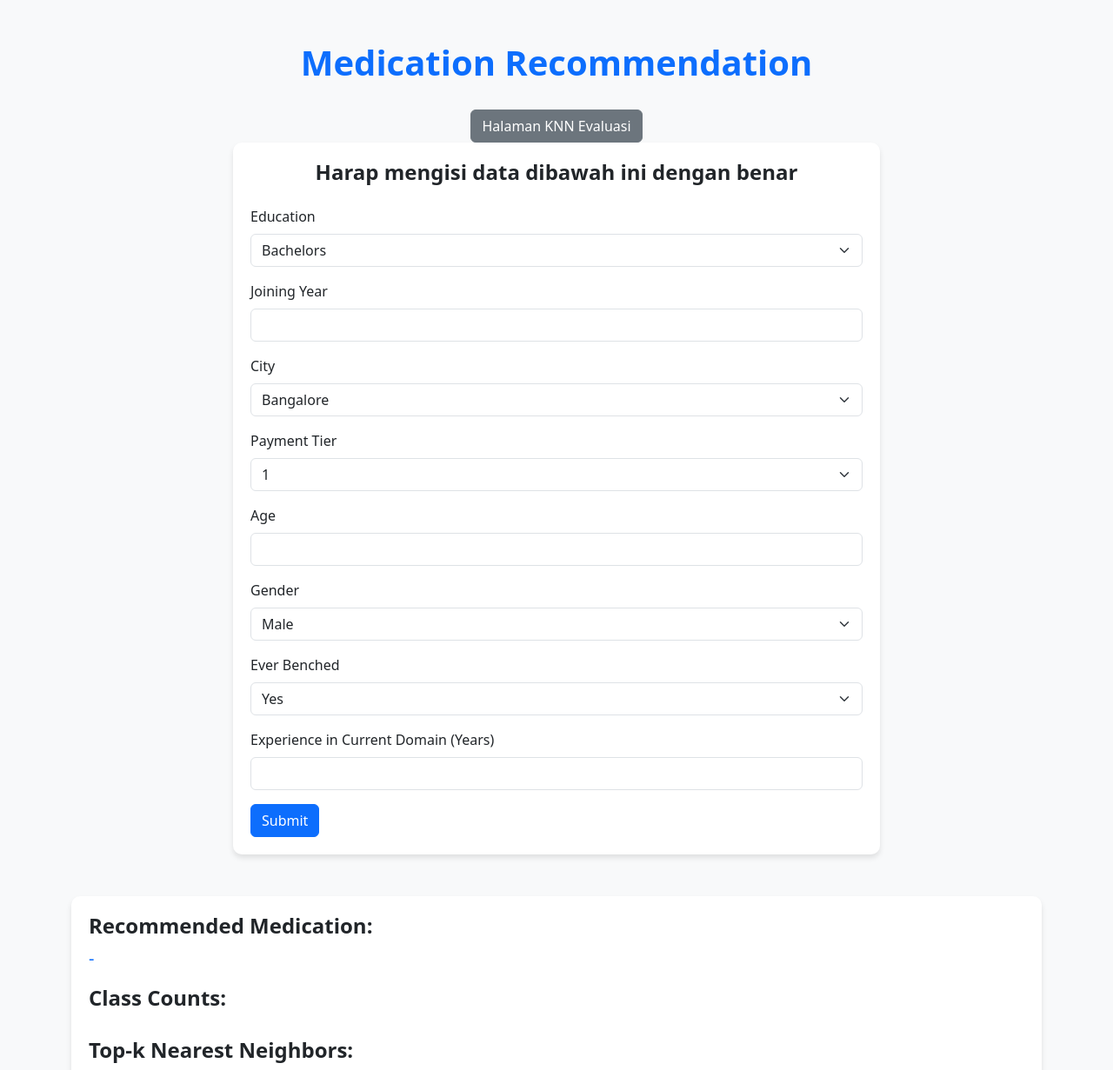
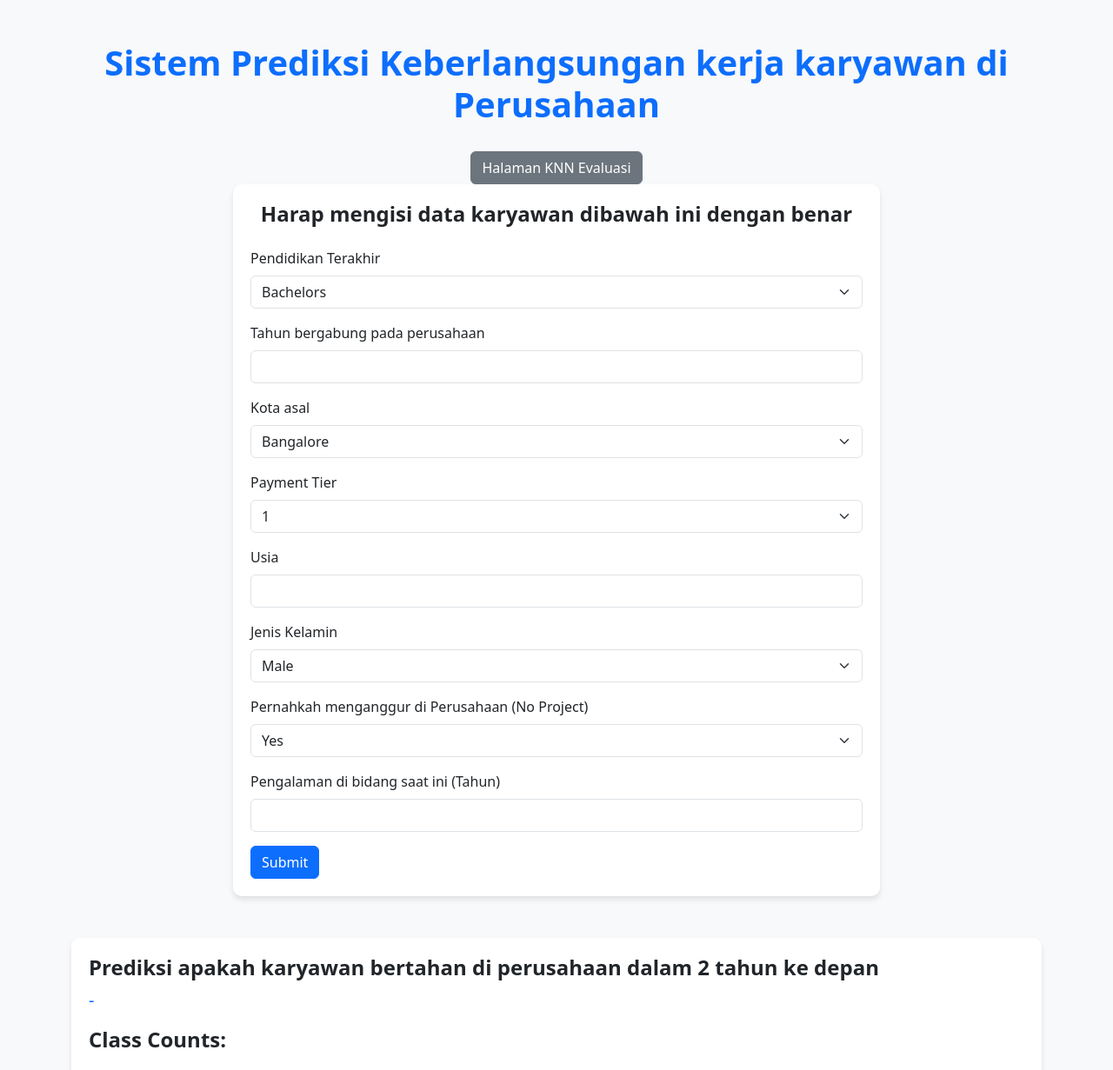
Before and after one commit to AndhikaRizkyCahyaPutra/Project_Machine_Learning, a Flask app: page / in a window 1280 px wide. Shown: the top 1231 px of the page at 87% size. Run offline with Flask 3, Linux system fonts and the light colour scheme.

Commit message:
finish change label in user test and evaluation?

```diff
--- a/app.py
+++ b/app.py
@@ -26,12 +26,19 @@ def generate_confusion_matrix(y_true, y_pred, labels):
     """
     Generates a confusion matrix and returns it along with its heatmap as a base64 string.
     """
+    # Map numeric labels to their string equivalents
+    label_mapping = {0: "Bertahan", 1: "Resign"}
+    labels_str = [label_mapping[label] for label in labels]  # Convert numeric labels to string
+
+    # Generate confusion matrix
     cm = confusion_matrix(y_true, y_pred, labels=labels)
+
+    # Plot heatmap
     plt.figure(figsize=(8, 6))
-    sns.heatmap(cm, annot=True, fmt="d", cmap="Blues", xticklabels=labels, yticklabels=labels)
+    sns.heatmap(cm, annot=True, fmt="d", cmap="Blues", xticklabels=labels_str, yticklabels=labels_str)
     plt.xlabel("Prediksi")
     plt.ylabel("Aktual")
-    plt.title("Confusion Matrix")
+    plt.title("Confusion Matrix untuk Prediksi Kelangsungan Kerja Karyawan\n Dalam 2 Tahun ke Depan.")
 
     # Save the plot to a BytesIO buffer
     buffer = BytesIO()
@@ -41,7 +48,6 @@ def generate_confusion_matrix(y_true, y_pred, labels):
     buffer.close()
 
     return cm, image_base64
-
 
 @app.route('/')
 def index():
@@ -66,7 +72,6 @@ def predict():
             'EverBenched': input_data['everBenched'],
             'ExperienceInCurrentDomain': int(input_data['experienceInCurrentDomain'])
         }])
-
 
         input_df = normalize_columns(input_df)
 
@@ -94,12 +99,23 @@ def predict():
         nearest_neighbors = result["nearest_neighbors"]
         class_counts = result["class_counts"]
 
-        print(f"Hasil prediksi: {prediction}")
+        # Ubah label 0 dan 1 menjadi 'Tidak' dan 'Ya'
+        prediction_label = "Tidak" if prediction == 0 else "Ya"
+        nearest_neighbors = [
+            {**neighbor, "class": "Tidak" if neighbor["class"] == 0 else "Ya"}
+            for neighbor in nearest_neighbors
+        ]
+        class_counts = {
+            "Tidak": class_counts.get(0, 0),
+            "Ya": class_counts.get(1, 0)
+        }
+
+        print(f"Hasil prediksi: {prediction_label}")
         print(f"Tetangga terdekat: {nearest_neighbors}")
         print(f"Jumlah kelas: {class_counts}")
 
         return jsonify({
-            "prediction": str(prediction),
+            "prediction": prediction_label,
             "nearest_neighbors": nearest_neighbors,
             "class_counts": class_counts
         })
--- a/templates/index.html
+++ b/templates/index.html
@@ -32,17 +32,17 @@
 </head>
 <body>
     <div class="container mt-5">
-        <h1 class="text-center text-primary">Medication Recommendation</h1>
+        <h1 class="text-center text-primary">Sistem Prediksi Keberlangsungan kerja karyawan di Perusahaan</h1>
          <!-- Button to Evaluation Page -->
          <div class="text-center mt-4">
             <a href="/evaluation" class="btn btn-secondary">Halaman KNN Evaluasi</a>
         </div>
         <!-- Form Section -->
         <div class="form-card mx-auto col-lg-8">
-            <h4 class="text-center mb-4">Harap mengisi data dibawah ini dengan benar</h4>
+            <h4 class="text-center mb-4">Harap mengisi data karyawan dibawah ini dengan benar</h4>
             <form id="medicationForm">
                 <div class="mb-3">
-                    <label for="education" class="form-label">Education</label>
+                    <label for="education" class="form-label">Pendidikan Terakhir</label>
                     <select class="form-select" id="education" name="education" required>
                         <option value="Bachelors">Bachelors</option>
                         <option value="Masters">Masters</option>
@@ -51,12 +51,12 @@
                 </div>
 
                 <div class="mb-3">
-                    <label for="joiningYear" class="form-label">Joining Year</label>
+                    <label for="joiningYear" class="form-label">Tahun bergabung pada perusahaan</label>
                     <input type="number" class="form-control" id="joiningYear" name="joiningYear" min="2000" max="2024" required>
                 </div>
 
                 <div class="mb-3">
-                    <label for="city" class="form-label">City</label>
+                    <label for="city" class="form-label">Kota asal</label>
                     <select class="form-select" id="city" name="city" required>
                         <option value="Bangalore">Bangalore</option>
                         <option value="Pune">Pune</option>
@@ -74,12 +74,12 @@
                 </div>
 
                 <div class="mb-3">
-                    <label for="age" class="form-label">Age</label>
+                    <label for="age" class="form-label">Usia</label>
                     <input type="number" class="form-control" id="age" name="age" min="18" max="65" required>
                 </div>
 
                 <div class="mb-3">
-                    <label for="gender" class="form-label">Gender</label>
+                    <label for="gender" class="form-label">Jenis Kelamin</label>
                     <select class="form-select" id="gender" name="gender" required>
                         <option value="Male">Male</option>
                         <option value="Female">Female</option>
@@ -87,7 +87,7 @@
                 </div>
 
                 <div class="mb-3">
-                    <label for="everBenched" class="form-label">Ever Benched</label>
+                    <label for="everBenched" class="form-label">Pernahkah menganggur di Perusahaan (No Project)</label>
                     <select class="form-select" id="everBenched" name="everBenched" required>
                         <option value="Yes">Yes</option>
                         <option value="No">No</option>
@@ -95,7 +95,7 @@
                 </div>
 
                 <div class="mb-3">
-                    <label for="experienceInCurrentDomain" class="form-label">Experience in Current Domain (Years)</label>
+                    <label for="experienceInCurrentDomain" class="form-label">Pengalaman di bidang saat ini (Tahun)</label>
                     <input type="number" class="form-control" id="experienceInCurrentDomain" name="experienceInCurrentDomain" min="0" required>
                 </div>
 
@@ -105,7 +105,7 @@
 
         <!-- Result Section -->
         <div class="table-container mt-5">
-            <h4>Recommended Medication:</h4>
+            <h4>Prediksi apakah karyawan bertahan di perusahaan dalam 2 tahun ke depan</h4>
             <p class="fs-5 text-primary"><span id="recommendedMedication">-</span></p>
             <h4>Class Counts:</h4>
             <div id="PredictclassCounts" class="row">
```
